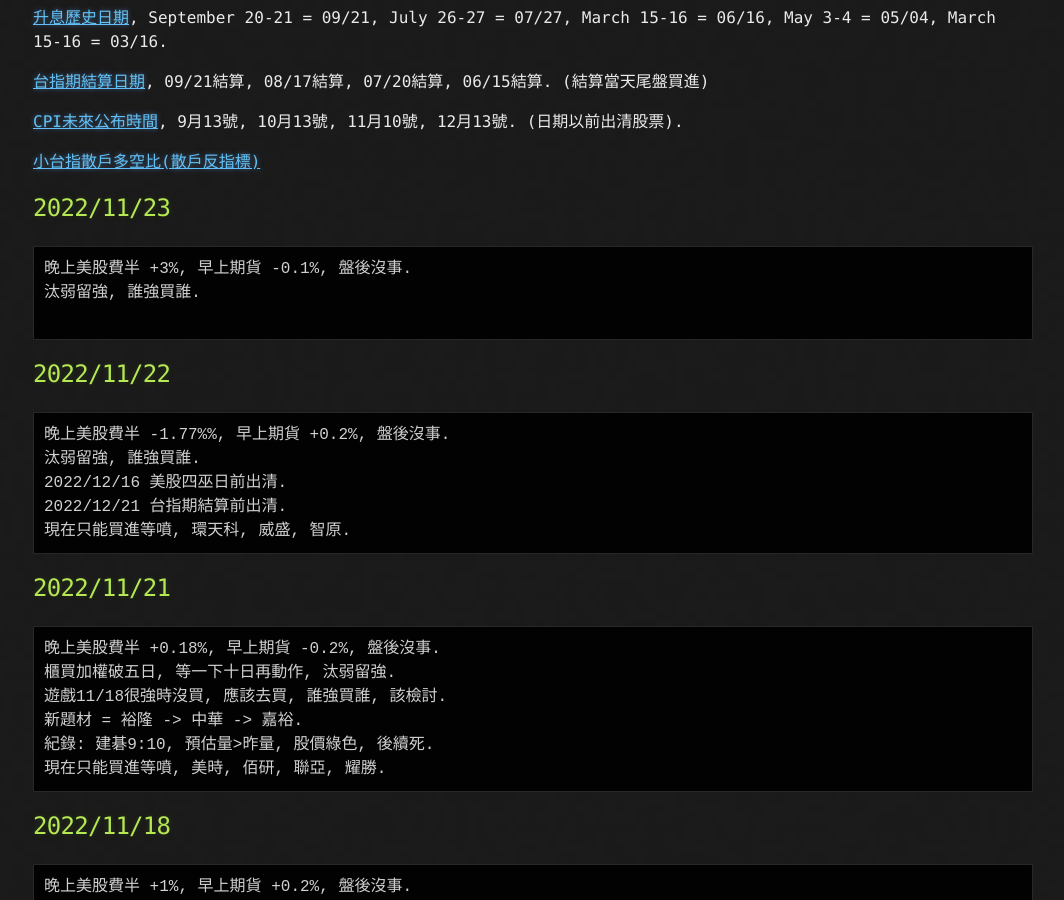
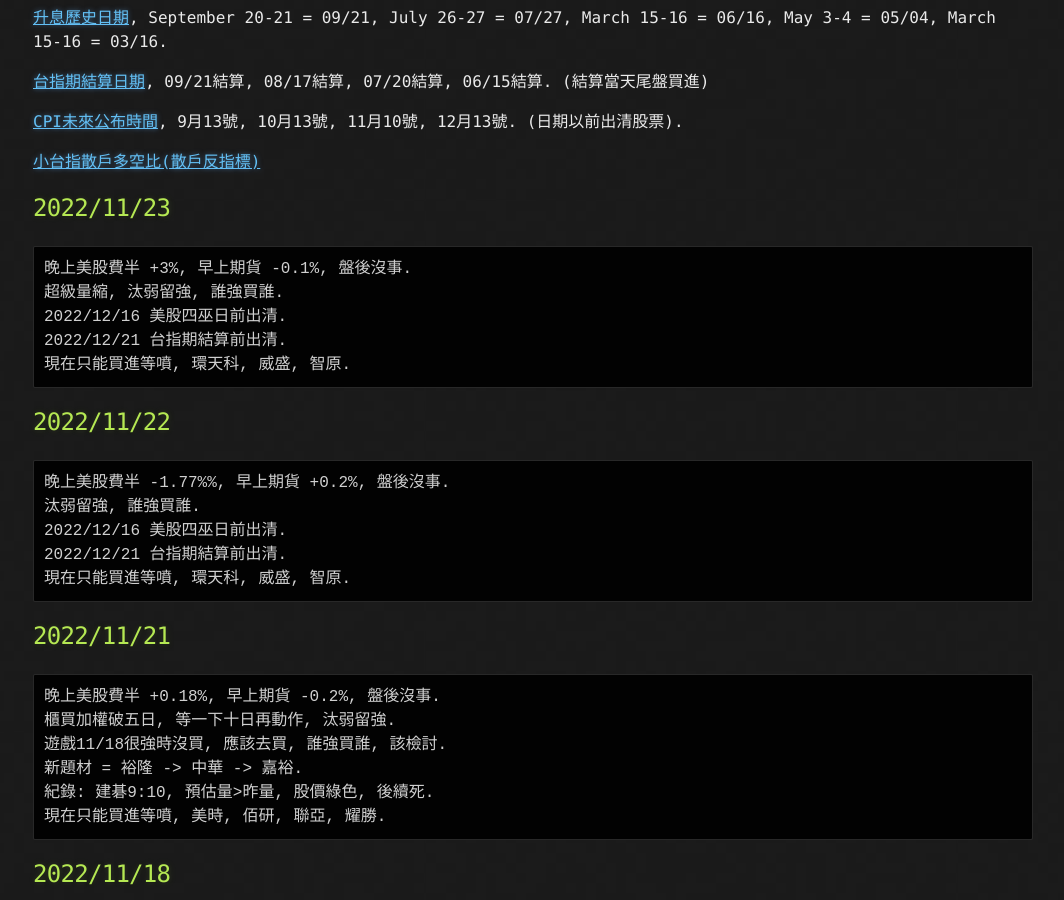
Before and after one commit to lepg5487/Stock_God, a Jekyll site: the page built from index.md, in a window 1280 px wide and 900 px high, scrolled down 332 px. Shown: the whole window, without its empty margins (107-1171 px from the left). Built offline with Jekyll 4.4.1, drawn with Linux system fonts in a browser that asks for light colours; our own code applies the rules of GitHub Pages for plain Markdown files.

Commit message:
Update index.md

````diff
--- a/index.md
+++ b/index.md
@@ -17,8 +17,10 @@ layout: testlayouts
 ## 2022/11/23
 ```
 晚上美股費半 +3%, 早上期貨 -0.1%, 盤後沒事.
-汰弱留強, 誰強買誰.
-
+超級量縮, 汰弱留強, 誰強買誰.
+2022/12/16 美股四巫日前出清.
+2022/12/21 台指期結算前出清.
+現在只能買進等噴, 環天科, 威盛, 智原.
 ```
 
 ## 2022/11/22
````
